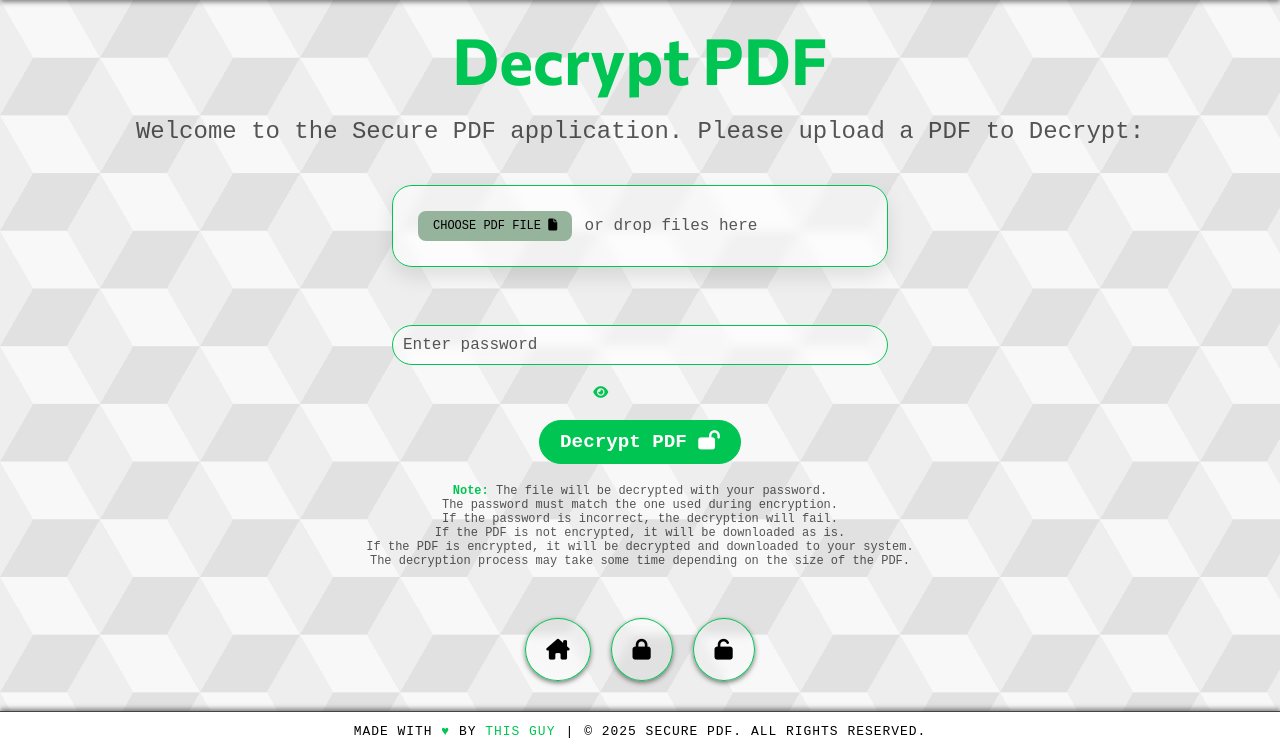
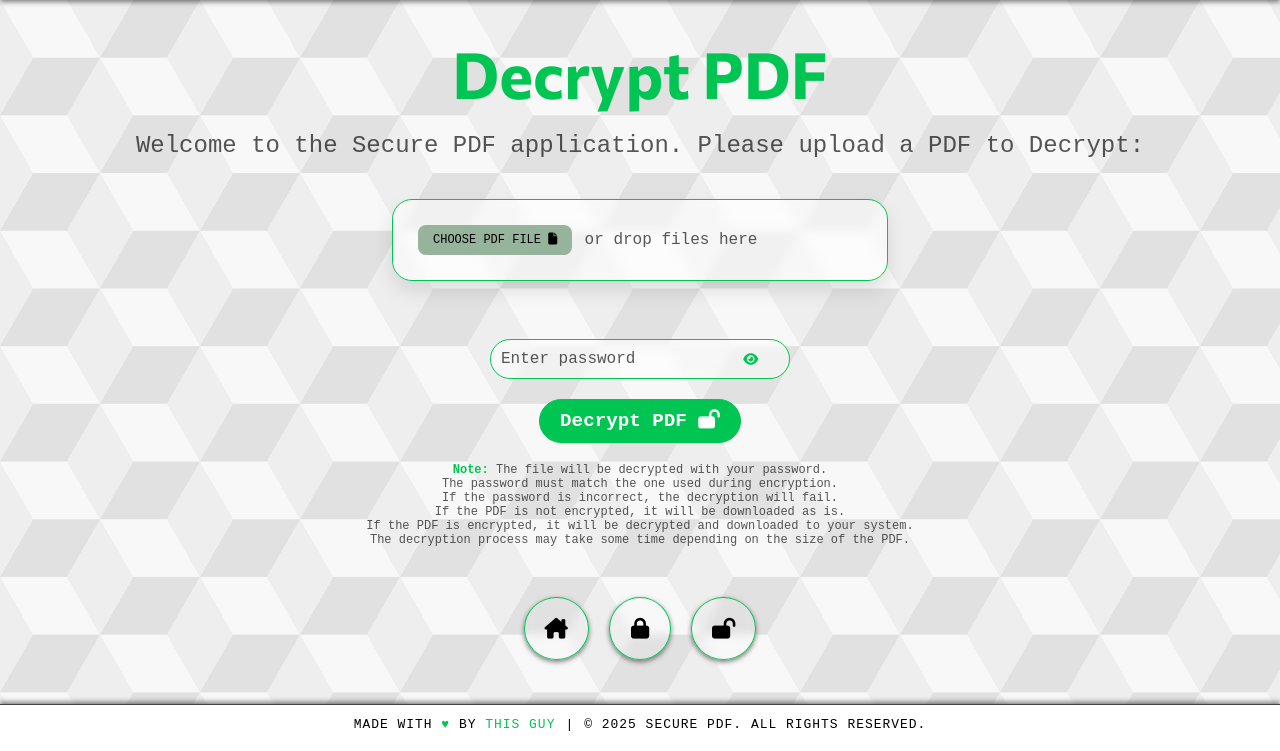
Before and after one commit to Sridip-99/Secpdf, a Django app: page /decrypt/ in a window 1280 px wide. Shown: the part 56-807 px from the top of the page. Run offline with Django 5.2, Linux system fonts and the light colour scheme; some libraries are stand-ins or nearby versions.

Commit message:
Update decrypt.html

```diff
--- a/templates/decrypt.html
+++ b/templates/decrypt.html
@@ -29,9 +29,11 @@
                     <div class="item-delete"></div>
                 </div>
                 <br>
-                <label for="password">Enter Password:</label>
-                <input type="password" id="password" name="password" placeholder="Enter password" required>
-                <button type="button" class="toggle-password" id="toggle-password"><i class="fa-solid fa-eye"></i></button>
+                <div class="input-field">
+                    <label for="password">Password:</label>
+                    <input type="password" id="password" name="password" placeholder="Enter password" required>
+                    <button type="button" class="toggle-password" id="toggle-password"><i class="fa-solid fa-eye"></i></button>
+                </div>
                 <button type="submit" id="submit-btn">Decrypt PDF <i class="fa-solid fa-lock-open"></i></button>
             </form>
             <div class="note">
@@ -60,7 +62,7 @@
                         <a href="{% url 'encrypt' %}"><i class="fa-solid fa-lock"></i></a>
                     </li>
                     <li>
-                        <a href="{% url 'decrypt' %}"><i class="fa-solid fa-unlock"></i></a>
+                        <a href="{% url 'decrypt' %}"><i class="fa-solid fa-lock-open"></i></a>
                     </li>
                 </ul>
             </div>
```
